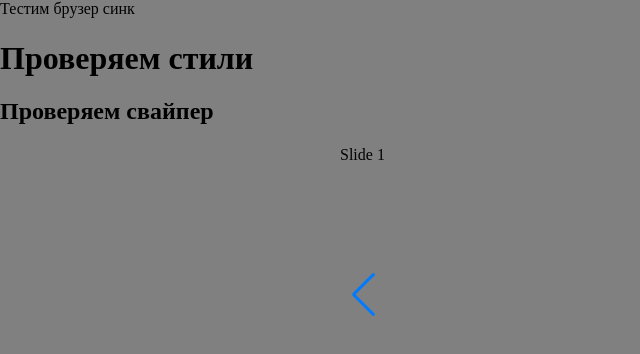
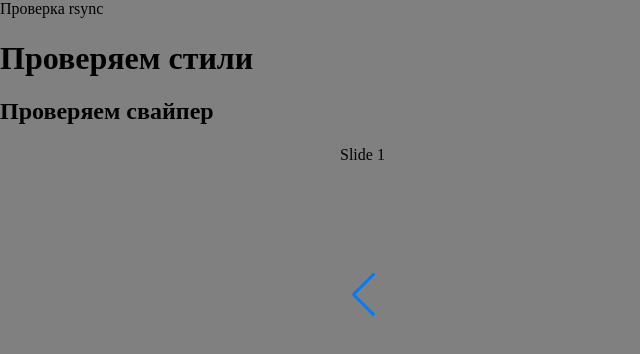
Before and after one commit to lauratida/test_start, a website: page src/index.html in a window 1280 px wide. Shown: the full height of the page, 0-640 px from the left. Drawn offline with Linux system fonts and the light colour scheme.

Commit message:
Отладка

```diff
--- a/src/index.html
+++ b/src/index.html
@@ -8,7 +8,7 @@
   <link rel="stylesheet" href="css/styles.min.css">
 </head>
 <body>
-  Тестим брузер синк
+  Проверка rsync
   <h1>Проверяем стили</h1>
 
   <h2>Проверяем свайпер</h2>
```
Also changed, not shown: README.md, gulpfile.js (line endings or trailing spaces), src/js/_custom.js (line endings or trailing spaces), src/js/_libs.js (line endings or trailing spaces), src/js/modules/main.js (line endings or trailing spaces), src/sass/_libs.sass (line endings or trailing spaces), src/sass/main.sass (line endings or trailing spaces).
